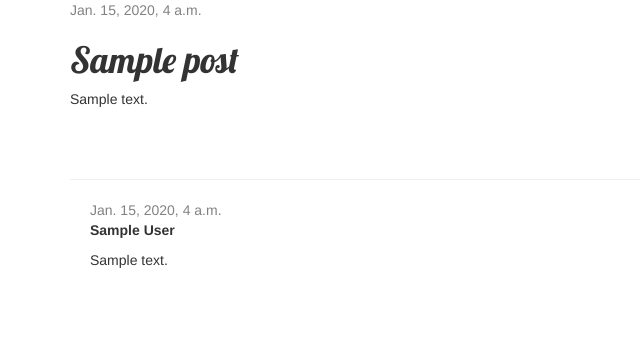
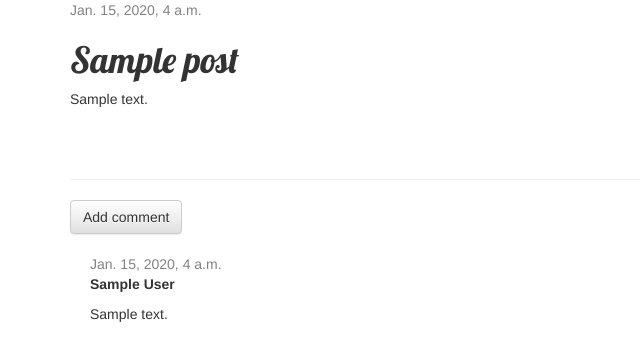
Before and after one commit to ugaliguy/Django-Tutorial-Projects, a Django app: page /post/1/ in a window 1280 px wide. Shown: the part 144-505 px from the top of the page, without its empty margins (0-640 px from the left). Run offline with Django 3.2, Linux system fonts and the light colour scheme; tables that the repository leaves empty hold one stand-in row (values such as "Sample post"); some libraries are stand-ins or nearby versions.

Commit message:
Add functionality for adding comments

```diff
--- a/second/blog/templates/blog/post_detail.html
+++ b/second/blog/templates/blog/post_detail.html
@@ -19,6 +19,7 @@
         <p>{{ post.text|linebreaksbr }}</p>
     </div>
     <hr>
+    <a class="btn btn-default" href="{% url 'add_comment_to_post' pk=post.pk %}">Add comment</a>
     {% for comment in post.comments.all %}
         <div class="comment">
             <div class="date">{{ comment.created_date }}</div>
--- a/second/blog/urls.py
+++ b/second/blog/urls.py
@@ -9,4 +9,5 @@ urlpatterns = [
     url(r'^drafts/$', views.post_draft_list, name='post_draft_list'),
     url(r'^post/(?P<pk>\d+)/publish/$', views.post_publish, name='post_publish'),
     url(r'^post/(?P<pk>\d+)/remove/$', views.post_remove, name='post_remove'),
+    url(r'^post/(?P<pk>\d+)/comment/$', views.add_comment_to_post, name='add_comment_to_post'),
 ]
--- a/second/blog/views.py
+++ b/second/blog/views.py
@@ -2,7 +2,7 @@ from django.contrib.auth.decorators import login_required
 from django.shortcuts import redirect, render, get_object_or_404
 from django.utils import timezone
 from .models import Post
-from .forms import PostForm
+from .forms import PostForm, CommentForm
 
 def post_list(request):
     posts = Post.objects.filter(published_date__lte=timezone.now()).order_by('published_date')
@@ -57,3 +57,16 @@ def post_remove(request, pk):
     post = get_object_or_404(Post, pk=pk)
     post.delete()
     return redirect('blog.views.post_list')
+
+def add_comment_to_post(request, pk):
+    post = get_object_or_404(Post, pk=pk)
+    if request.method == "POST":
+        form = CommentForm(request.POST)
+        if form.is_valid():
+            comment = form.save(commit=False)
+            comment.post = post
+            comment.save()
+            return redirect('blog.views.post_detail', pk=post.pk)
+    else:
+        form = CommentForm()
+    return render(request, 'blog/add_comment_to_post.html', {'form': form})
```
Also changed, not shown: second/blog/forms.py (+7 -1 lines), second/blog/templates/blog/add_comment_to_post.html (added, +9 -0 lines).
